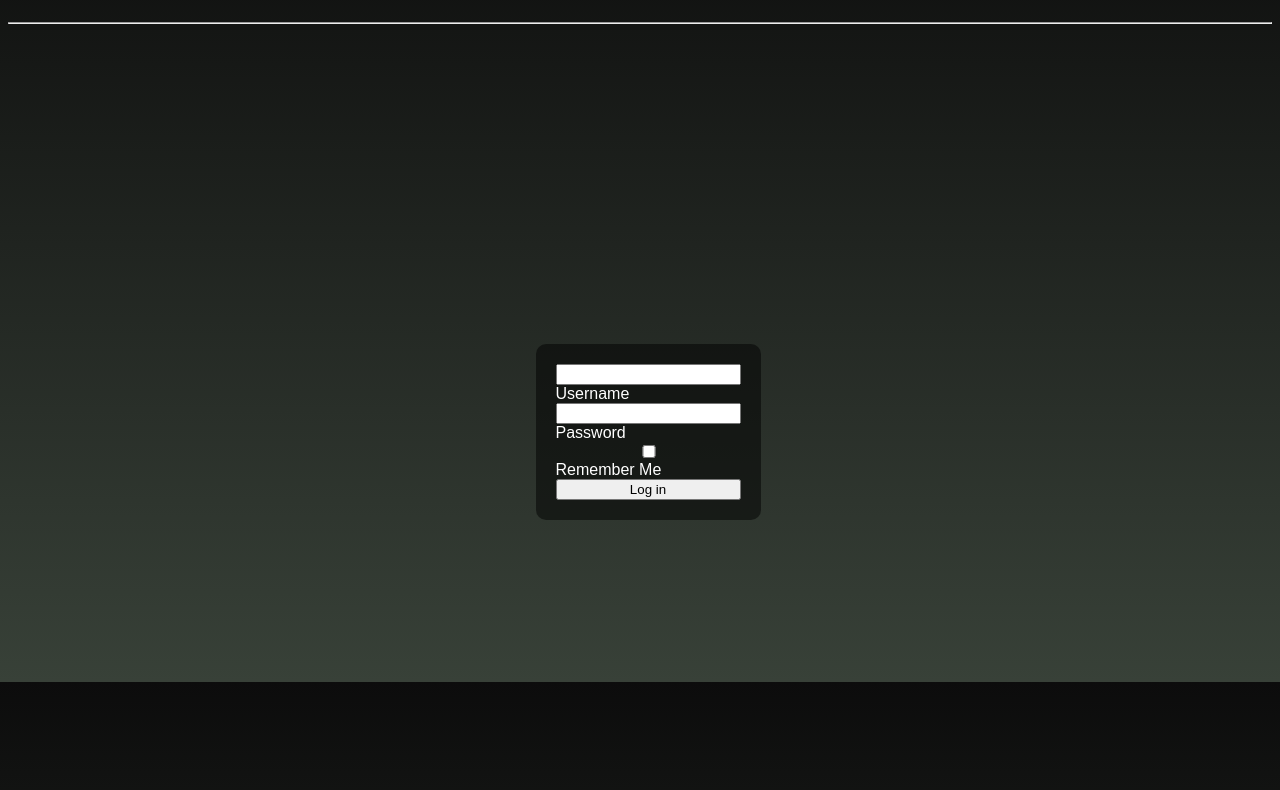
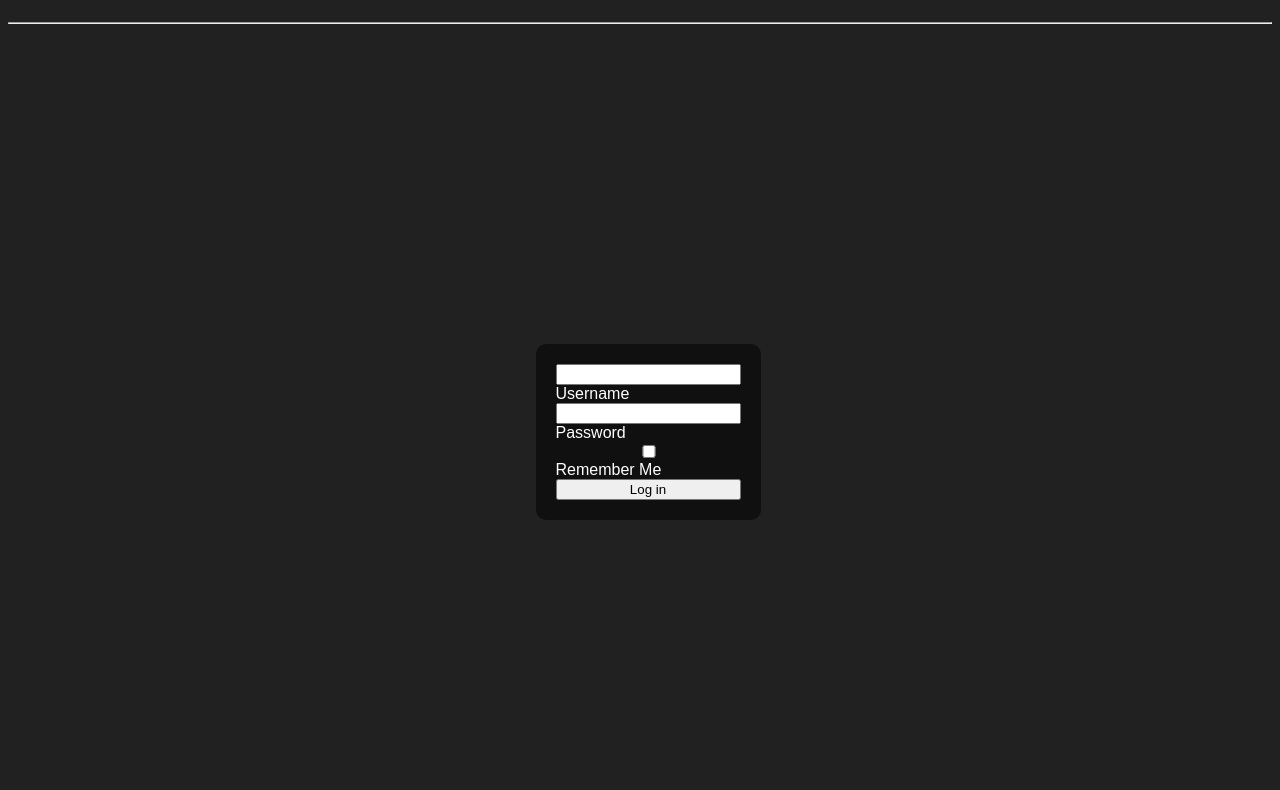
Before and after one commit to sneakyturtle2007/Local_Market_Radar, a plain HTML site: page Login/Login.html in a window 1280 px wide. Shown: the part 118-908 px from the top of the page. Drawn offline with Linux system fonts and the light colour scheme.

Commit message:
Change to background color of the login screen from being a gradient to being a single color.

```diff
--- a/Login/Login.css
+++ b/Login/Login.css
@@ -1,5 +1,5 @@
 body {
-    background: linear-gradient(rgb(12, 12, 12), rgb(56, 65, 56));
+    background-color : rgb(33, 33, 33);
     background-repeat: no-repeat;
     background-attachment: fixed;
     background-size: cover;
--- a/Profile/Profile.css
+++ b/Profile/Profile.css
@@ -1,5 +1,5 @@
 body {
-    background-color : rgb(33, 33, 33);;
+    background-color : rgb(33, 33, 33);
     background-repeat: no-repeat;
     background-attachment: fixed;
     background-size: cover;
```
